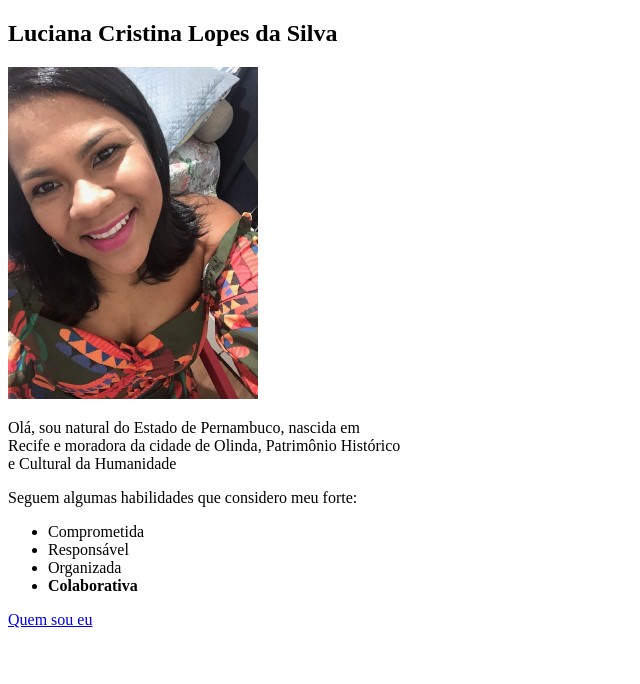
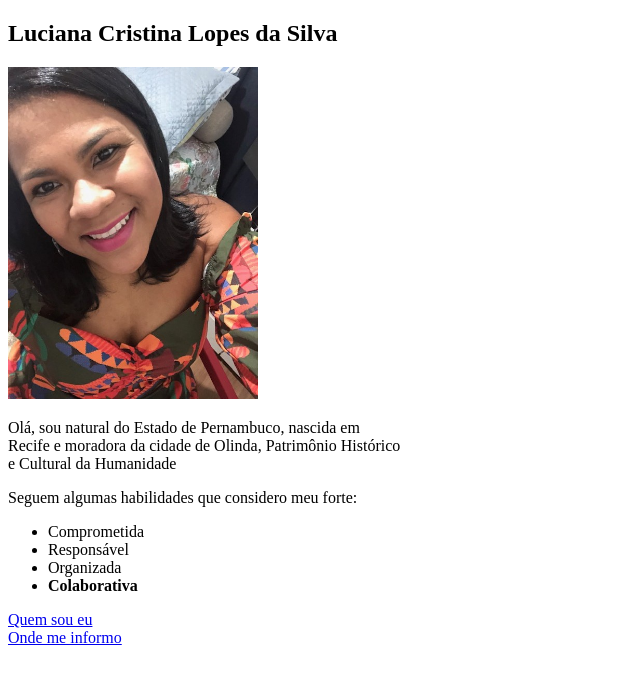
Before and after one commit to lucianaclopes/lucianaclopes.github.io, a plain HTML site: page index.html in a window 1280 px wide. Shown: the whole page, without its empty margins (0-640 px from the left). Drawn offline with Linux system fonts and the light colour scheme.

```diff
--- a/index.html
+++ b/index.html
@@ -22,5 +22,8 @@
 </ul>
 <!-- secao-05 -->
 <a href="#foto">Quem sou eu</a>
+<br>
+<!-- secao-06 -->
+<a href="https://www.uol.com.br/"> <target="_blank"> Onde me informo</a>
 </body>
 </html>
```
